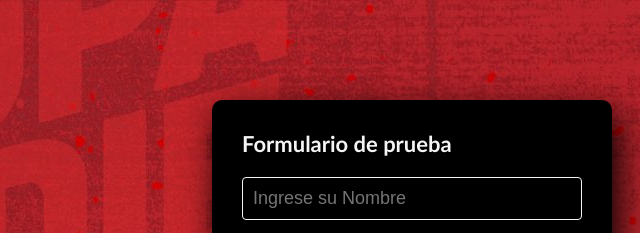
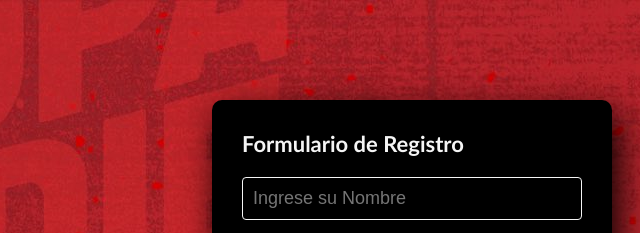
Before and after one commit to TobiasQuevedo/prueba2, a plain HTML site: page formulario.html in a window 1280 px wide. Shown: the top 233 px of the page, 228-868 px from the left. Drawn offline with Linux system fonts and the light colour scheme.

Commit message:
Prueba de registro

```diff
--- a/formulario.html
+++ b/formulario.html
@@ -8,7 +8,7 @@
 </head>
 <body>
     <section class="form-register">
-        <h4>Formulario de prueba</h4>
+        <h4>Formulario de Registro</h4>
         <input class="controls" type="text" name="nombres" id="nombres" placeholder="Ingrese su Nombre">
         <input class="controls" type="text" name="Apellido" id="Apellido" placeholder="Ingrese su Apellido">
         <input class="controls" type="email" name="Correo" id="Correo" placeholder="Ingrese su Correo">
```
